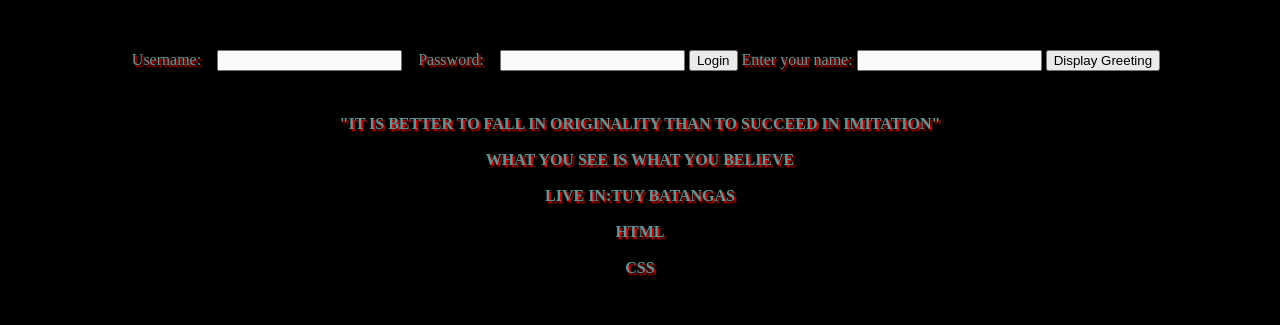
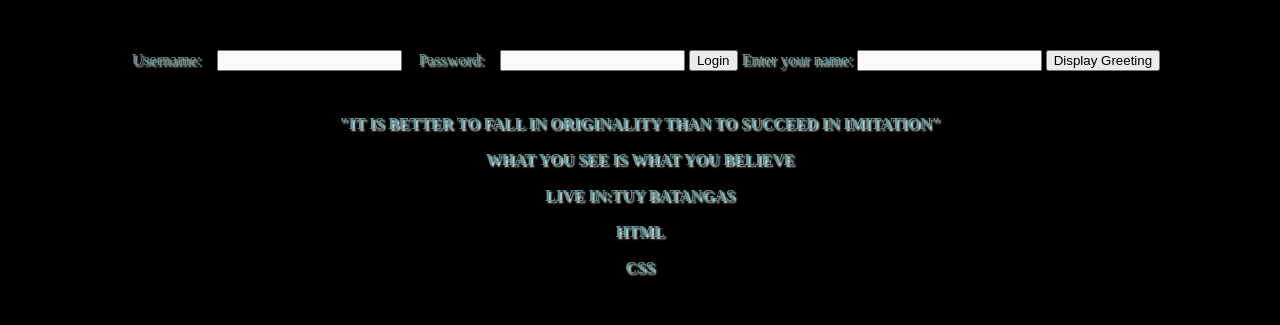
Before and after one commit to Tashumi22/tashumi22.github.io, a plain HTML site: page index.htm in a window 1280 px wide. Shown: the part 536-861 px from the top of the page. Drawn offline with Linux system fonts and the light colour scheme.

Commit message:
Update style.css

```diff
--- a/style.css
+++ b/style.css
@@ -76,7 +76,7 @@ li a:hover:not(.active) {
 
 .PRACTICE{
     text-align:center;
-    text-shadow: 2px 2px 2px red;
+    text-shadow: 2px 2px 2px white;
     padding:12px;
     color:cadetblue;
     font-size:16px;
```
